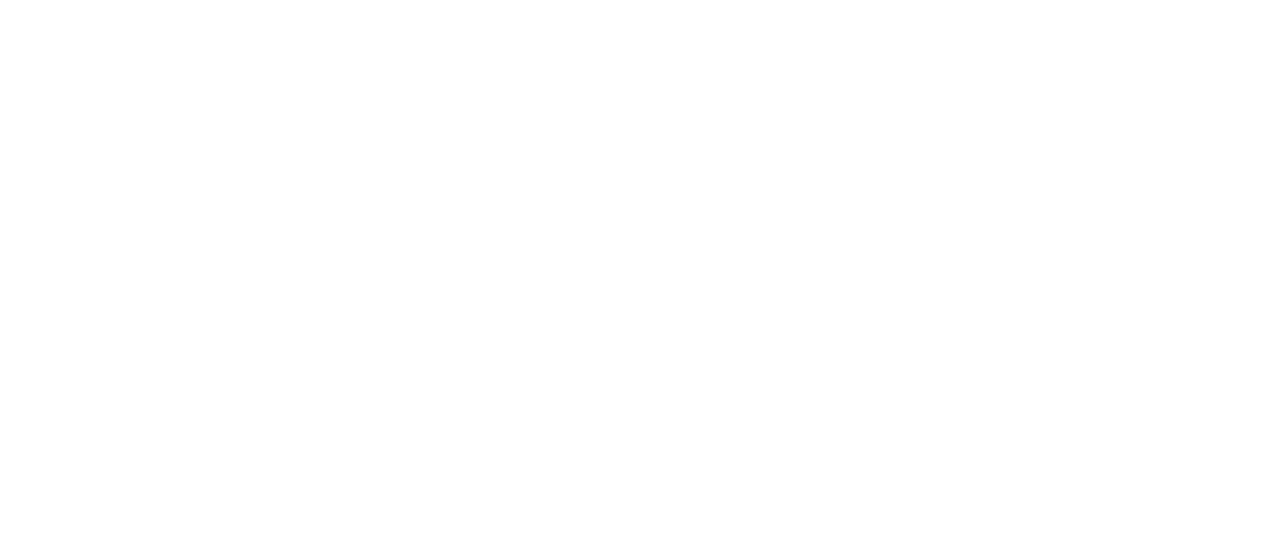
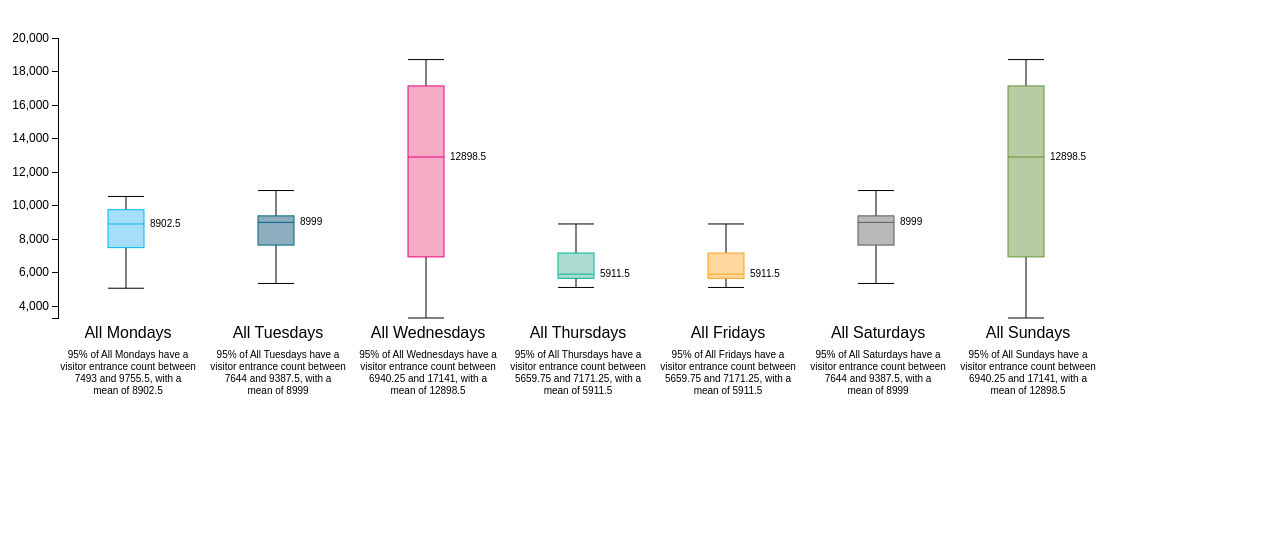
Before and after one commit to lkanikka/lkanikka.github.io, a plain HTML site: page vis/sa/whiskers.html in a window 1280 px wide. Drawn offline with Linux system fonts and the light colour scheme.

Commit message:
fix for sa whiskers

```diff
--- a/vis/sa/whiskers.html
+++ b/vis/sa/whiskers.html
@@ -5,6 +5,7 @@
 
     <title>SAfrica Visualizations</title>
 <body>
+	<div id='whiskers'></div>
 <script src="js/d3.v3.min.js"></script>
 <script src="js/whiskers.js"></script>
 <script src="js/whiskers1.js"></script>
```
